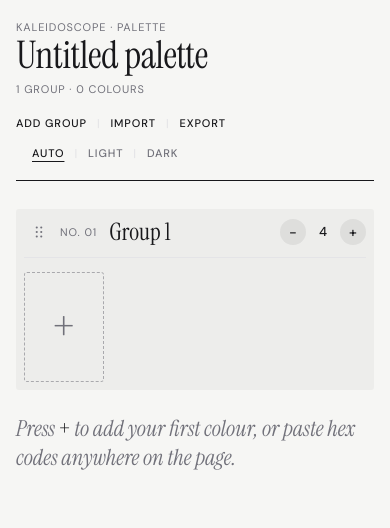
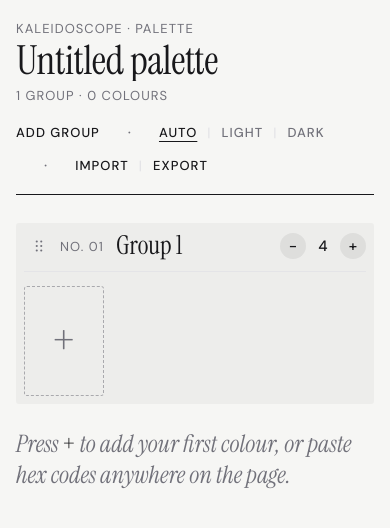
Before and after one commit to 1sabelle/kaleidoscope, a React (Vite) app: page / in a window 390 px wide. Shown: the top 528 px of the page. Built offline with nearby package versions, Linux system fonts and the light colour scheme.

Commit message:
💄 Group toolbar actions and enlarge text
Toolbar actions are split into layout, theme and file sets, separated by
a spaced dot, with the theme switch in the middle. Font sizes go up
across the app, most for the small uppercase interface text (11px to 13px).

```diff
--- a/src/App.tsx
+++ b/src/App.tsx
@@ -383,7 +383,7 @@ export default function App() {
         </div>
 
         <div className="controls">
-          <div className="text-actions">
+          <div className="text-actions" role="group" aria-label="Layout">
             {groups.some((g) => g.width ?? g.height ?? g.offsetX ?? g.offsetY) && (
               <button
                 type="button"
@@ -397,6 +397,24 @@ export default function App() {
             <button type="button" className="text-btn" onClick={addGroup}>
               Add group
             </button>
+          </div>
+
+          <div className="text-actions theme-switch" role="group" aria-label="Theme">
+            {(["system", "light", "dark"] as Theme[]).map((option) => (
+              <button
+                key={option}
+                type="button"
+                className="text-btn"
+                aria-pressed={theme === option}
+                onClick={() => setTheme(option)}
+                title={option === "system" ? "Follow your system setting" : undefined}
+              >
+                {option === "system" ? "Auto" : option}
+              </button>
+            ))}
+          </div>
+
+          <div className="text-actions" role="group" aria-label="File">
             <button
               type="button"
               className="text-btn"
@@ -419,21 +437,6 @@ export default function App() {
               if (file) importPalette(file);
             }}
           />
-
-          <div className="text-actions theme-switch" role="group" aria-label="Theme">
-            {(["system", "light", "dark"] as Theme[]).map((option) => (
-              <button
-                key={option}
-                type="button"
-                className="text-btn"
-                aria-pressed={theme === option}
-                onClick={() => setTheme(option)}
-                title={option === "system" ? "Follow your system setting" : undefined}
-              >
-                {option === "system" ? "Auto" : option}
-              </button>
-            ))}
-          </div>
         </div>
       </header>
 
--- a/src/index.css
+++ b/src/index.css
@@ -24,7 +24,7 @@
 
   color-scheme: light dark;
   font-family: var(--font-ui);
-  font-size: 13px;
+  font-size: 15px;
   color: var(--text);
   background: var(--bg);
   -webkit-font-smoothing: antialiased;
@@ -113,7 +113,7 @@ button {
 .palette-meta {
   margin: 0;
   color: var(--muted);
-  font-size: 11px;
+  font-size: 13px;
   letter-spacing: 0.08em;
   text-transform: uppercase;
 }
@@ -132,7 +132,7 @@ button {
   border-radius: 0;
   background: transparent;
   font-family: var(--font-display);
-  font-size: 60px;
+  font-size: 64px;
   font-weight: 400;
   line-height: 1.05;
   letter-spacing: -0.01em;
@@ -148,7 +148,17 @@ button {
   display: flex;
   flex-wrap: wrap;
   align-items: center;
-  gap: 8px;
+  row-gap: 8px;
+}
+
+/* Sets of actions (layout, file, theme) are split by a dot with room around
+   it; inside a set, buttons are split by thin bars. */
+.controls > .text-actions ~ .text-actions::before {
+  content: "·";
+  margin: 0 28px;
+  color: var(--muted);
+  font-size: 16px;
+  line-height: 1;
 }
 
 /* ---------- Controls ---------- */
@@ -160,7 +170,7 @@ button {
   border: 1px solid var(--rule);
   border-radius: var(--radius-sm);
   background: transparent;
-  font-size: 11px;
+  font-size: 13px;
   font-weight: 500;
   letter-spacing: 0.08em;
   text-transform: uppercase;
@@ -192,14 +202,14 @@ button {
 
 .stepper .btn {
   padding: 0;
-  font-size: 15px;
+  font-size: 16px;
   letter-spacing: 0;
 }
 
 .stepper-label {
   margin-right: 4px;
   color: var(--muted);
-  font-size: 11px;
+  font-size: 13px;
   letter-spacing: 0.08em;
   text-transform: uppercase;
 }
@@ -223,7 +233,7 @@ button {
   border: none;
   background: transparent;
   color: var(--text);
-  font-size: 11px;
+  font-size: 13px;
   font-weight: 500;
   letter-spacing: 0.08em;
   text-transform: uppercase;
@@ -248,10 +258,6 @@ button {
 }
 
 /* Auto | Light | Dark: the unchosen ones are muted, the chosen one underlined. */
-.theme-switch {
-  margin-left: 16px;
-}
-
 .theme-switch .text-btn {
   color: var(--muted);
 }
@@ -275,7 +281,7 @@ button {
   border: 1px solid var(--danger);
   border-radius: var(--radius-sm);
   color: var(--danger);
-  font-size: 12px;
+  font-size: 14px;
 }
 
 .notice button {
@@ -516,7 +522,7 @@ button {
   border-radius: var(--radius-sm);
   background: var(--accent);
   color: var(--accent-ink);
-  font-size: 12px;
+  font-size: 14px;
   font-weight: 500;
   font-variant-numeric: tabular-nums;
   pointer-events: none;
@@ -540,7 +546,7 @@ button {
 .group-number {
   flex: none;
   color: var(--muted);
-  font-size: 11px;
+  font-size: 13px;
   letter-spacing: 0.08em;
   text-transform: uppercase;
   font-variant-numeric: tabular-nums;
@@ -599,7 +605,7 @@ button {
   border-radius: 0;
   background: transparent;
   font-family: var(--font-display);
-  font-size: 30px;
+  font-size: 34px;
   font-weight: 400;
   line-height: 1.15;
   text-overflow: ellipsis;
@@ -629,7 +635,7 @@ button {
   border: none;
   border-radius: 50%;
   background: color-mix(in srgb, var(--text) 7%, transparent);
-  font-size: 14px;
+  font-size: 15px;
   line-height: 1;
 }
 
@@ -701,7 +707,7 @@ button {
   border-radius: var(--radius-sm);
   background: var(--accent);
   color: var(--accent-ink);
-  font-size: 11px;
+  font-size: 13px;
   font-weight: 500;
   letter-spacing: 0.08em;
   text-transform: uppercase;
@@ -732,7 +738,7 @@ button {
   min-width: 0;
   overflow: hidden;
   font-family: var(--font-display);
-  font-size: 22px;
+  font-size: 24px;
   font-weight: 400;
   white-space: nowrap;
   text-overflow: ellipsis;
@@ -838,7 +844,7 @@ button {
 
 .swatch-label {
   font-family: var(--font-display);
-  font-size: 21px;
+  font-size: 23px;
   font-weight: 400;
   line-height: 1.1;
 }
@@ -856,7 +862,7 @@ button {
 
 .swatch-hex {
   font-family: var(--font-mono);
-  font-size: 12px;
+  font-size: 13px;
   opacity: 0.8;
   letter-spacing: 0.06em;
 }
@@ -958,7 +964,7 @@ button {
   padding: 4px 10px;
   border-radius: var(--radius-sm);
   background: color-mix(in srgb, var(--ink) 18%, transparent);
-  font-size: 12px;
+  font-size: 13px;
   font-weight: 500;
   font-variant-numeric: tabular-nums;
   pointer-events: none;
@@ -1064,7 +1070,7 @@ button {
   margin: 24px 0 0;
   color: var(--muted);
   font-family: var(--font-display);
-  font-size: 22px;
+  font-size: 24px;
   font-style: italic;
 }
 
@@ -1147,11 +1153,11 @@ button {
   }
 
   .palette-name {
-    font-size: 38px;
+    font-size: 40px;
   }
 
   .group-name {
-    font-size: 24px;
+    font-size: 26px;
   }
 
   .swatch {
@@ -1177,10 +1183,10 @@ button {
   }
 
   .swatch-label {
-    font-size: 16px;
+    font-size: 17px;
   }
 
   .swatch-hex {
-    font-size: 11px;
+    font-size: 12px;
   }
 }
```
